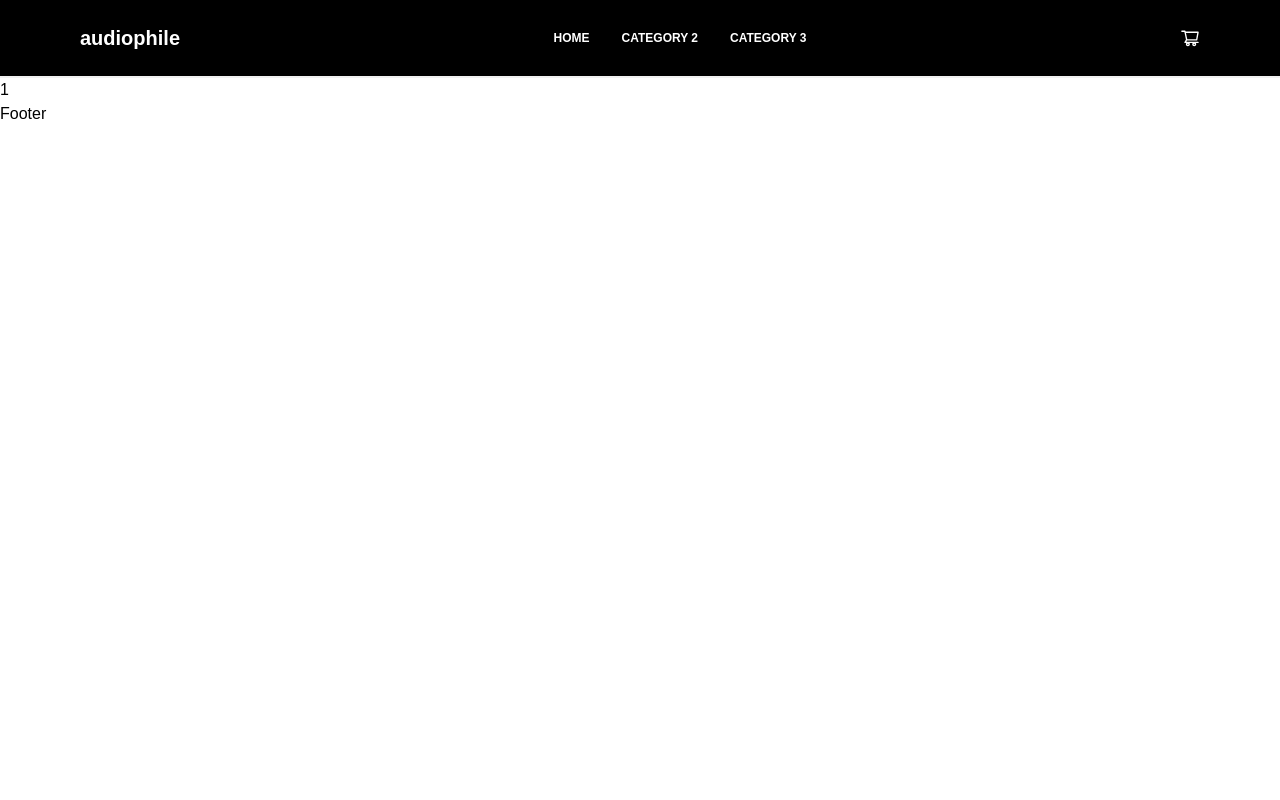
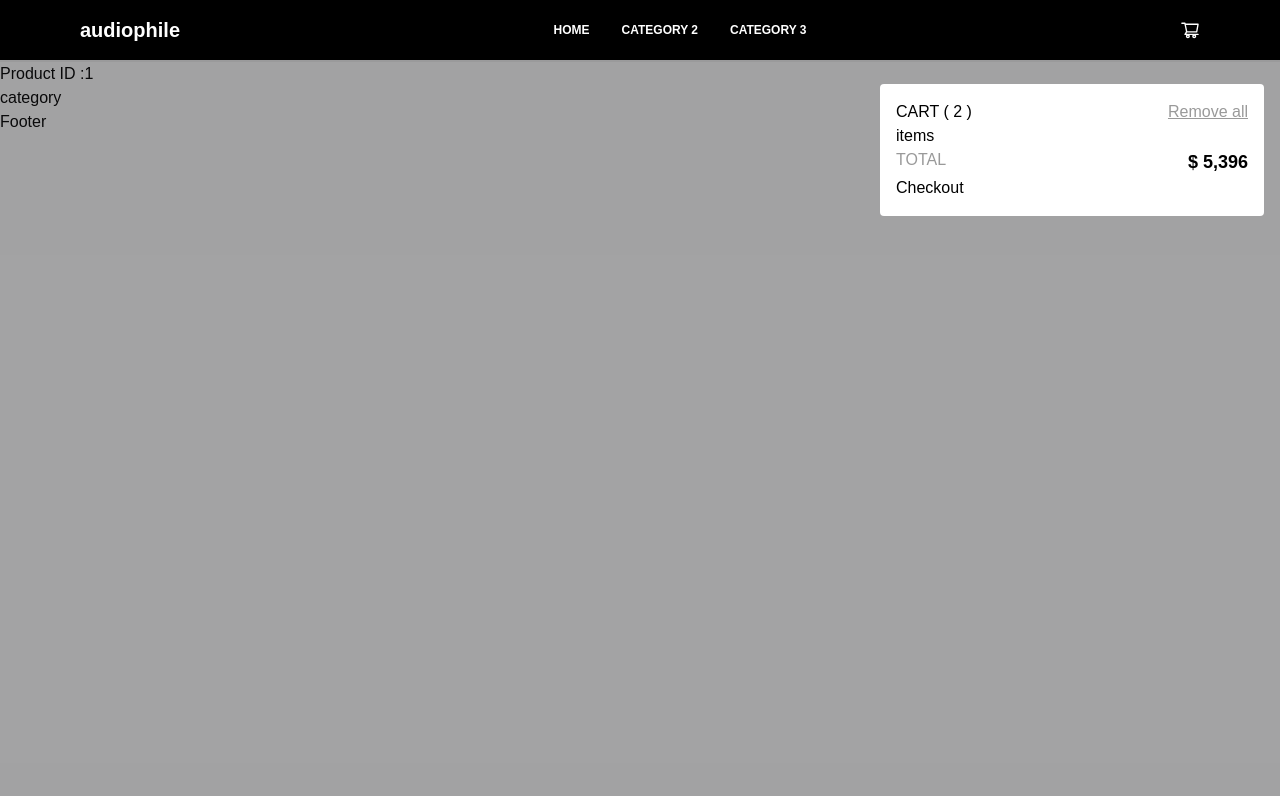
Before and after one commit to AshrafElshaer/e-commerce-client, a React (Vite) app: page /category/1 in a window 1280 px wide. Built offline with nearby package versions, Linux system fonts and the light colour scheme.

Commit message:
setup category-preview component &  cart wadge layout

```diff
--- a/src/App.tsx
+++ b/src/App.tsx
@@ -1,28 +1,35 @@
+import { lazy, Suspense } from "react";
 import { Routes, Route } from "react-router-dom";
-import Footer from "./components/footer";
-import Home from "./pages/home";
-import Navbar from "./components/navbar";
+import { Footer, Navbar } from "./components";
 import "./index.css";
-import ProductPage from "./pages/productPage";
-import CategoryPage from "./pages/categoryPage";
-import NoMatch from "./pages/noMatch";
 
 function App() {
+  const Home = lazy(() => import("./pages/Home"));
+  const CategoryPage = lazy(() => import("./pages/CategoryPage"));
+  const ProductPage = lazy(() => import("./pages/ProductPage"));
+  const Authentication = lazy(() => import("./pages/Authentication"));
+  const NoMatch = lazy(() => import("./pages/NoMatch"));
+
   return (
+    <Suspense>
       <div role='body' className='w-full font-manrope'>
         <main>
           <Navbar />
           <Routes>
             <Route path='/'>
               <Route index element={<Home />} />
-            <Route path='category/:category' element={<CategoryPage />} />
-            <Route path='product/:productId' element={<ProductPage />} />
+              <Route path=':category'>
+                <Route index element={<CategoryPage />} />
+                <Route path=':productId' element={<ProductPage />} />
+              </Route>
+              <Route path='auth' element={<Authentication />} />
               <Route path='*' element={<NoMatch />} />
             </Route>
           </Routes>
           <Footer />
         </main>
       </div>
+    </Suspense>
   );
 }
 
--- /dev/null
+++ b/src/components/Cart.tsx
@@ -0,0 +1,31 @@
+import React from "react";
+
+type TCartProps = {
+  toggleCart: () => void;
+};
+
+const Cart = ({ toggleCart }: TCartProps) => {
+  return (
+    <div className='absolute w-full top-[3.75rem] left-0 px-4'>
+      <div
+        role='cart'
+        className='max-w-sm bg-white z-10 relative top-6 ml-auto text-black p-4 rounded'>
+        <div role='cartHeader' className='w-full flex justify-between'>
+          <h3>CART ( 2 )</h3>
+          <p className='cursor-pointer text-black/40 underline'>Remove all</p>
+        </div>
+        <div>items</div>
+        <div role='cartHeader' className='w-full flex justify-between'>
+          <h3 className='text-black/40'>TOTAL</h3>
+          <p className='font-bold text-lg'>$ 5,396</p>
+        </div>
+        <button>Checkout</button>
+      </div>
+      <div
+        className='w-full absolute top-0 left-0 h-[92vh] bg-zinc-900/40'
+        onClick={toggleCart}></div>
+    </div>
+  );
+};
+
+export default Cart;
--- /dev/null
+++ b/src/components/CategoryPreview.tsx
@@ -0,0 +1,21 @@
+import React, { FC } from "react";
+import { Link } from "react-router-dom";
+
+const CategoryPreview:FC = () => {
+  return (
+    <div className="relative min-w-[12rem] before:content-[''] before:absolute before:w-full before:h-40 before:bg-gray before:-bottom-4 before:left-0 before:rounded-lg">
+      <img
+        src='./assets/shared/desktop/image-category-thumbnail-headphones.png'
+        alt='category'
+        className='mx-auto w-40 relative'
+      />
+      <p className='font-bold uppercase my-2 relative'>title</p>
+      <Link to='auth' className='relative'>
+
+        Shop
+      </Link>
+    </div>
+  );
+};
+
+export default CategoryPreview;
--- /dev/null
+++ b/src/components/index.ts
@@ -0,0 +1,2 @@
+export { default as Navbar } from "./Navbar";
+export { default as Footer } from "./Footer";
--- a/src/components/navbar.tsx
+++ b/src/components/navbar.tsx
@@ -2,23 +2,69 @@ import { FC, useState } from "react";
 import { Outlet } from "react-router-dom";
 import { useWindowSize } from "../hooks/useWindowSize";
 import { AiOutlineShoppingCart } from "react-icons/ai";
+import Cart from "./Cart";
+import CategoryPreview from "./CategoryPreview";
 
 const Navbar: FC = () => {
-  const [isMenuOpe, setIsMenuOpen] = useState<boolean>(false);
-  const windowSize = useWindowSize();
+  const [isMenuOpen, setIsMenuOpen] = useState<boolean>(false);
+  const [isCartOpen, setIsCartOpen] = useState<boolean>(true);
+  const toggleNavbar = () => {
+    setIsMenuOpen(!isMenuOpen);
+    setIsCartOpen(false);
+  };
+  const toggleCart = () => {
+    setIsCartOpen(!isCartOpen);
+    setIsMenuOpen(false);
+  };
+
   return (
     <>
-      <nav className=' bg-black text-white border-b-2  border-b-gray py-6'>
-        <div className='container flex gap-4 justify-between items-center'>
-          <div className='toggle cursor-pointer md:hidden'>
-            <span className='w-6 h-0.5 bg-white block'></span>
-            <span className='w-6 h-0.5 bg-white block my-1'></span>
-            <span className='w-6 h-0.5 bg-white block'></span>
+      <nav className=' bg-black text-white border-b-2  border-b-gray py-4'>
+        <div className='container flex gap-6 justify-between items-center relative'>
+          <div
+            className='toggle cursor-pointer md:hidden'
+            onClick={toggleNavbar}>
+            <span
+              className={`w-6 h-0.5 bg-white block transition-all ${
+                isMenuOpen && "rotate-45 translate-y-1"
+              }`}></span>
+            <span
+              className={`w-6 h-0.5 bg-white block my-1 transition-all ${
+                isMenuOpen && "translate-x-5 opacity-0"
+              }`}></span>
+            <span
+              className={`w-6 h-0.5 bg-white block transition-all ${
+                isMenuOpen && "-rotate-45 -translate-y-2"
+              }`}></span>
           </div>
           <a href='/' className='text-xl font-bold '>
             audiophile
           </a>
-          <ul className='hidden md:flex w-full justify-center gap-8 font-bold uppercase text-xs'>
+          <ul
+            role='mobile-navbar'
+            className={`w-full bg-white absolute  text-center top-12 text-black md:hidden px-4 left-0
+            ${
+              isMenuOpen ? "block sm:flex" : "hidden"
+            } sm:justify-start sm:gap-4 sm:flex-wrap`}>
+            <li className='mb-6 flex-1'>
+              <CategoryPreview />
+            </li>
+            <li className='mb-6 flex-1'>
+              <CategoryPreview />
+            </li>
+            <li className='mb-6 flex-1'>
+              <CategoryPreview />
+            </li>
+            <li className='mb-6 flex-1'>
+              <CategoryPreview />
+            </li>
+            <li className='mb-6 flex-1'>
+              <CategoryPreview />
+            </li>
+          </ul>
+          <ul
+            role='main-navbar'
+            className='hidden md:flex w-full justify-center gap-8 font-bold uppercase text-xs'>
             <li>
               <a
                 href=''
@@ -33,10 +79,11 @@ const Navbar: FC = () => {
               <a href=''>category 3</a>
             </li>
           </ul>
-          <div className='text-xl cursor-pointer sm:ml-auto'>
-            <AiOutlineShoppingCart />
+          <div className='text-xl cursor-pointer sm:ml-auto relative'>
+            <AiOutlineShoppingCart onClick={toggleCart} />
           </div>
         </div>
+        {isCartOpen ? <Cart toggleCart={toggleCart} /> : null}
       </nav>
       <Outlet />
     </>
--- /dev/null
+++ b/src/pages/Authentication.tsx
@@ -0,0 +1,9 @@
+import React from 'react'
+
+const Authentication = () => {
+  return (
+    <div>Authentication</div>
+  )
+}
+
+export default Authentication
--- a/src/pages/categoryPage.tsx
+++ b/src/pages/categoryPage.tsx
@@ -5,7 +5,7 @@ const CategoryPage = () => {
   const { category } = useParams();
   return (
     <>
-      <div>{category}</div>
+      <div> Category {category}</div>
     </>
   );
 };
--- a/src/pages/productPage.tsx
+++ b/src/pages/productPage.tsx
@@ -2,8 +2,10 @@ import React from "react";
 import { useParams } from "react-router-dom";
 
 const ProductPage = () => {
-  const { productId } = useParams();
-  return <div>{productId}</div>;
+  const { productId , category } = useParams();
+  return <div>Product ID :{productId}
+  <h1>{category}</h1>
+  </div>;
 };
 
 export default ProductPage;
--- a/tsconfig.json
+++ b/tsconfig.json
@@ -8,7 +8,7 @@
     "esModuleInterop": false,
     "allowSyntheticDefaultImports": true,
     "strict": true,
-    "forceConsistentCasingInFileNames": true,
+    "forceConsistentCasingInFileNames": false,
     "module": "ESNext",
     "moduleResolution": "Node",
     "resolveJsonModule": true,
```
Lines whose indentation alone changed are shown as unchanged.
